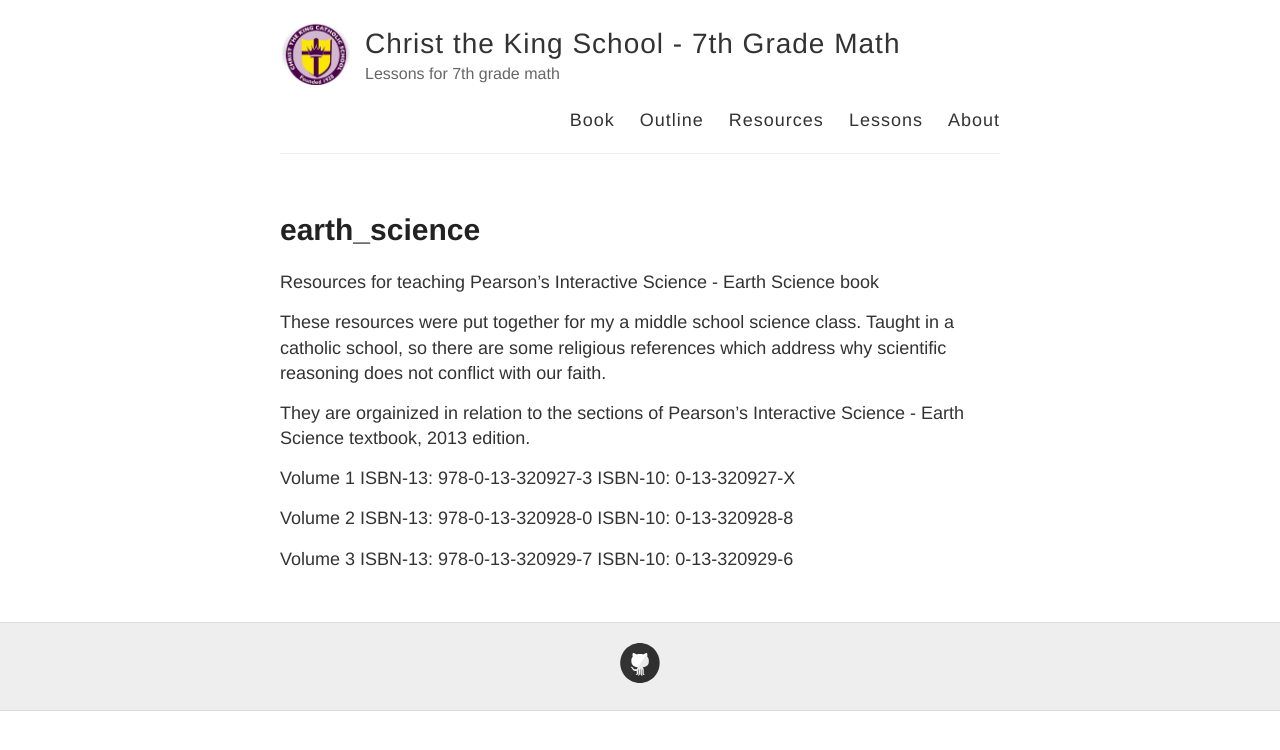
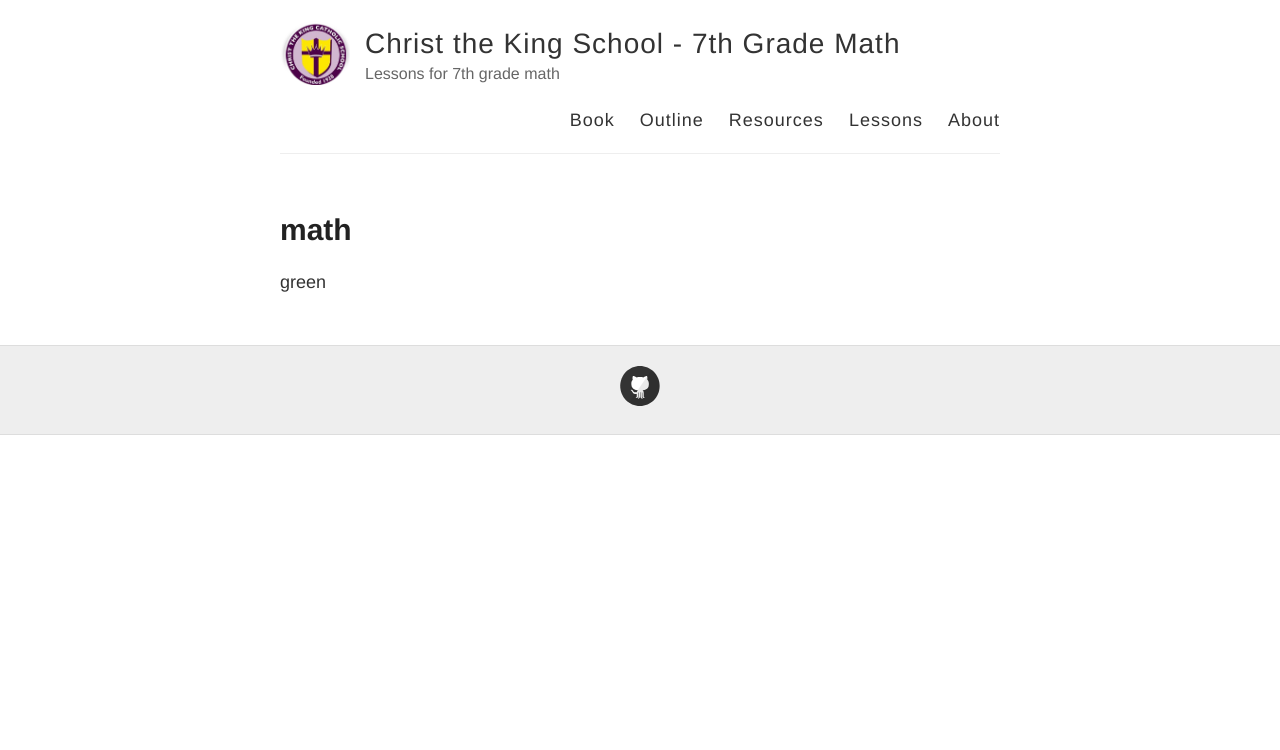
Before and after one commit to ctkstl/7th_math, a Jekyll site: the page built from book.md, in a window 1280 px wide. Shown: the top 750 px of the page. Built offline with Jekyll 4.4.1, drawn with Linux system fonts in a browser that asks for light colours.

Commit message:
Update book.md

```diff
--- a/book.md
+++ b/book.md
@@ -4,21 +4,5 @@ title: Book
 permalink: /book/
 ---
 
-# earth_science
-Resources for teaching Pearson's Interactive Science - Earth Science book
-
-These resources were put together for my a middle school science class. Taught in a catholic school, so there are some religious references which address why scientific reasoning does not conflict with our faith.
-
-They are orgainized in relation to the sections of Pearson's Interactive Science - Earth Science textbook, 2013 edition.
-
-Volume 1
-ISBN-13: 978-0-13-320927-3
-ISBN-10:     0-13-320927-X
-
-Volume 2
-ISBN-13: 978-0-13-320928-0
-ISBN-10:     0-13-320928-8
-
-Volume 3
-ISBN-13: 978-0-13-320929-7
-ISBN-10:     0-13-320929-6
+# math
+green
```
